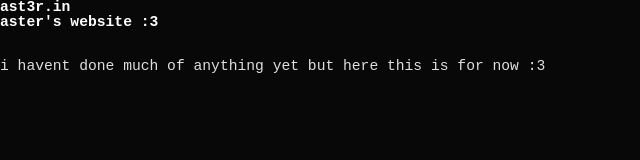
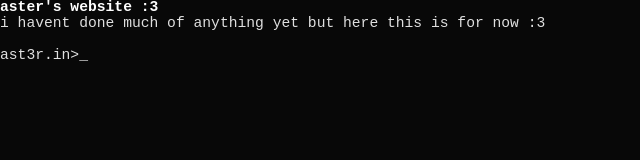
Before and after one commit to asterderg/ast3r.in, a plain HTML site: page index.html in a window 1280 px wide. Shown: the whole page, without its empty margins (0-640 px from the left). Drawn offline with Linux system fonts and the light colour scheme.

Commit message:
implement command handling and formatting

```diff
--- a/index.html
+++ b/index.html
@@ -5,12 +5,7 @@
         <meta charset="utf-8"/>
         <meta name="viewport" content="width=device-width, initial-scale=1.0"/>
         <link rel="stylesheet" href="terminal.css"/>
+        <script src="terminal.js" type="text/javascript" async></script>
     </head>
-    <body>
-        <header>ast3r.in</header><br/>
-        <header>aster's website :3</header><br/>
-        <br/>
-        <br/>
-        i havent done much of anything yet but here this is for now :3
-    </body>
+    <body></body>
 </html>
--- a/terminal.css
+++ b/terminal.css
@@ -6,10 +6,39 @@ html {
     overflow-y:scroll;
     font-size:11pt;
     line-height:1.0;
+    cursor:default;
 }
 body { margin:0; }
-header {
-    color:#FFFFFF;
-    font-weight:bold;
-    display:inline;
+body * { white-space:pre; }
+
+input { all:inherit; display:inline-block; border:none; background-color:transparent; caret-color: transparent; user-select:text; height:14px; }
+input:focus { outline:none; }
+
+terminal-line { display:block; user-select:text; height:16px; }
+terminal-line::selection, terminal-caret::selection, input::selection { color:#080808; background-color:#DFDFDF; }
+terminal-style-default { color:#DFDFDF; background-color:#080808; }
+terminal-style-default::selection { color:#080808; background-color:#DFDFDF; }
+terminal-style-error { color:#E04040; background-color:#080808; }
+terminal-style-error::selection { color:#080808; background-color:#E04040; }
+terminal-style-header { color:#FFFFFF; background-color:#080808; font-weight:bold; }
+terminal-style-header::selection { color:#080808; background-color:#FFFFFF; }
+terminal-style-rainbow { animation:rainbow 4s linear 0s infinite; background-color:#080808; }
+terminal-style-rainbow::selection { color:#080808; background-color:#DFDFDF; }
+
+terminal-style-default, terminal-style-error, terminal-style-header, terminal-style-rainbow { display:inline; }
+
+@keyframes rainbow {
+  00.00% {color:hsl(000,90%,65%);}
+  08.33% {color:hsl(030,90%,65%);}
+  16.67% {color:hsl(060,90%,65%);}
+  25.00% {color:hsl(090,90%,65%);}
+  33.33% {color:hsl(120,90%,65%);}
+  41.66% {color:hsl(150,90%,65%);}
+  50.00% {color:hsl(180,90%,65%);}
+  58.33% {color:hsl(210,90%,65%);}
+  66.67% {color:hsl(240,90%,65%);}
+  75.00% {color:hsl(270,90%,65%);}
+  83.33% {color:hsl(300,90%,65%);}
+  91.66% {color:hsl(330,90%,65%);}
+  100.0% {color:hsl(360,90%,65%);}
 }
--- /dev/null
+++ b/terminal.js
@@ -0,0 +1,216 @@
+String.prototype.replaceAll = function(find,replace) { return this.split(find).join(replace); }
+
+var system = {};        // system general
+var eventhandlers = {}; // terminal update functions
+var environment = {};   // environment variables
+var commands = {};      // exposed commands
+var elements = {}       // DOM elements to reference
+var methods = {};       // helpful methods
+var constants = {};     // helpful system constants
+
+const terminalStyleTags = {};
+terminalStyleTags["D"] = "terminal-style-default";
+terminalStyleTags["H"] = "terminal-style-header";
+terminalStyleTags["E"] = "terminal-style-error";
+terminalStyleTags["r"] = "terminal-style-rainbow";
+
+// [ class Duration <string> ] Formats a string in the form of "<number><ms/s/m/h/d/w/y>" to a proper duration object with universal conversion methods.
+constants.durationunits = {ms:1,s:1000,m:60000,h:3600000,d:86400000,w:604800000,y:31556736000};
+class Duration {
+    constructor(timestring) {
+        this.scalar = parseFloat(timestring);
+        this.unit   = timestring.replaceAll(this.scalar,"");
+        if (constants.durationunits[this.unit] == null) {
+            throw new Error("Invalid unit");
+        }
+    }
+    // gets current duration in milliseconds.
+    getms() { return this.scalar * constants.durationunits[this.unit]; }
+    // default get method, returns milliseconds.
+    get() { return this.getms(); }
+}
+
+// [ method getrealtextwidth <string> ] Returns the real size in pixels of a text string.
+methods.getrealtextwidth = function(text) {
+    var temptextelement = document.createElement("span");
+    temptextelement.innerText = text;
+    document.body.appendChild(temptextelement);
+    var textwidth = temptextelement.getBoundingClientRect().width;
+    temptextelement.remove();
+    return textwidth;
+}
+
+// [ interval blinkcaret ] Updates the visibility of the caret element on the page.
+constants.caretvalues = {true:"_",false:"&nbsp;"};
+eventhandlers.blinkcaret = function() {
+    system.CaretOn = !system.CaretOn;
+    elements.caret.innerHTML = constants.caretvalues[system.CaretOn];
+}
+
+// [ window.keydown focusinput ] Called on key press, forces the input focus to the input element.
+eventhandlers.focusinput = function(event) {
+    console.log(event);
+    if (event.key!="OS" && !event.shiftKey && !event.ctrlKey && !event.altKey) { elements.input.focus(); }
+}
+
+// [ input.input resizeinput ] Called on value input, resizes the input element to the real size in pixels of the content.
+eventhandlers.resizeinput = function(event) {
+    elements.input.style.width = methods.getrealtextwidth(elements.input.value) + "px";
+}
+
+// [ window.keydown resetcaretblink ] Called on key press, this resets the caret blink timer.
+eventhandlers.resetcaretblink = function(event) {
+    system.resetcaret();
+}
+
+// [ window.keydown enterpress ] Called on enter key press.
+eventhandlers.enterpress = function(event) {
+    if (event.key=="Enter") {
+        var inputvalue = elements.input.value;
+        system.clearInputLine();
+        system.execute(inputvalue);
+        system.printLine();
+        system.printInputLine();
+    }
+}
+
+// [ *.keydown preventarrowkeys ] Prevents arrow key presses.
+eventhandlers.preventarrowkeys = function(event) {
+    if (["ArrowLeft","ArrowRight","ArrowUp","ArrowDown"].includes(event.key)) { event.preventDefault(); }
+}
+
+// [ * preventevent ] Cancels this event.
+eventhandlers.preventevent = function(event) {
+    event.preventDefault();
+}
+
+// [ resetcaret ] Resets the caret.
+system.resetcaret = function(on) {
+    system.CaretOn = (on!=null) ? on : true;
+    elements.caret.innerHTML = constants.caretvalues[system.CaretOn];
+    window.clearInterval(system.CaretIntervalObject);
+    system.CaretIntervalObject = null;
+    var blinkduration = new Duration(environment.caretblinkrate);
+    system.CaretIntervalObject = window.setInterval(eventhandlers.blinkcaret, blinkduration.getms());
+}
+
+// [ execute ] Executes a command.
+system.execute = function(command) {
+    var args = command.split(" ");
+    var commandName = args[0];
+    if (commands[commandName]) {
+        commands[commandName](args);
+    } else {
+        system.throwError("\'"+commandName+"\' is not a known command.");
+    }
+}
+
+commands["echo"] = function(args) {
+    var output = args.slice(1).join(" ");
+    system.printLine(output);
+    return 0;
+}
+commands["help"] = function(args) {
+    system.printLine("#Hecho#D - prints the given text.");
+    system.printLine("#Hhelp#D - displays this help menu.");
+    system.printLine("#Hset#D  - sets an environment variable to a given value.");
+    system.printLine("#Hget#D  - prints the value of an environment variable.");
+    return 0;
+}
+commands["set"] = function(args) {
+    if (args.length <= 2) { system.throwError("not enough parameters."); return 1; }
+    var varname = args[1].toLowerCase();
+    var varvalue = args.slice(2).join(" ");
+    environment[varname] = varvalue;
+    return 0;
+}
+commands["get"] = function(args) {
+    if (args.length <= 1) { system.throwError("not enough parameters."); return 1; }
+    var varname = args[1].toLowerCase();
+    var varvalue = (environment[varname]==null) ? "" : environment[varname];
+    system.printLine("#H"+varname+"#D="+varvalue);
+    return 0;
+}
+
+system.throwError = function(message) {
+    system.printLine("#Eerror#D: "+message);
+    return 1;
+}
+
+
+// [ printline ] Prints a line of text to the output.
+system.printLine = function(text) {
+    if (text == null) { text = ""; }
+    if (text.charAt(0)!="#") { text = "#D"+text; }
+    var terminalline = document.createElement("terminal-line");
+    var splittext = text.split("#");
+    var stylearray = [];
+    for (var i=1; i<splittext.length; i++) {
+        var styletagname = terminalStyleTags[splittext[i].charAt(0)];
+        var styletagtext = splittext[i].slice(1);
+        var styletagelement = document.createElement(styletagname);
+        styletagelement.textContent = styletagtext;
+        if (styletagtext=="") { styletagelement.innerHTML = "&nbsp;"; }
+        terminalline.appendChild(styletagelement);
+    }
+    document.body.appendChild(terminalline);
+}
+// [ printline ] Clears the a line of text to the output.
+system.clearInputLine = function() {
+    if (elements.input) {
+        var fullText = "ast3r.in>"+elements.input.value;
+        var terminalline = elements.caret.parentElement;
+        if (elements.input) {elements.input.remove();}
+        if (elements.caret) {elements.caret.remove();}
+        terminalline.remove();
+        system.printLine(fullText);
+    }
+    if (elements.caret) {
+        system.resetcaret();
+    }
+}
+system.printInputLine = function() {
+    var terminalline = document.createElement("terminal-line");
+    var terminaltext = document.createElement("terminal-style-default");
+    terminaltext.innerHTML = "ast3r.in&gt;";
+    elements.input = document.createElement("input");
+    elements.input.value = "";
+    elements.input.addEventListener("input", eventhandlers.resizeinput);
+    elements.input.addEventListener("keydown", eventhandlers.preventarrowkeys);
+    elements.input.addEventListener("click", eventhandlers.preventevent);
+    eventhandlers.resizeinput();
+    elements.caret = document.createElement("terminal-caret");
+    elements.caret.innerHTML = "_";
+    terminalline.appendChild(terminaltext);
+    terminalline.appendChild(elements.input);
+    terminalline.appendChild(elements.caret);
+    document.body.appendChild(terminalline);
+    system.resetcaret();
+}
+
+/* System initialization */
+system.initialize = function() {
+    environment.caretblinkrate = "300ms";
+
+    var blinkduration = new Duration(environment.caretblinkrate);
+    system.CaretIntervalObject = window.setInterval(eventhandlers.blinkcaret, blinkduration.getms());
+    system.CaretOn = true;
+
+    system.printLine("#Haster's website :3");
+    system.printLine("i havent done much of anything yet but here this is for now :3");
+    system.printLine();
+    system.printInputLine();
+
+    elements.input.value = "";
+
+    window.addEventListener("keydown", eventhandlers.focusinput);
+    window.addEventListener("keydown", eventhandlers.resetcaretblink);
+    window.addEventListener("keydown", eventhandlers.enterpress);
+    elements.input.addEventListener("input", eventhandlers.resizeinput);
+    elements.input.addEventListener("keydown", eventhandlers.preventarrowkeys);
+    elements.input.addEventListener("click", eventhandlers.preventevent);
+
+    eventhandlers.resizeinput();
+}
+
+system.initialize();
```
